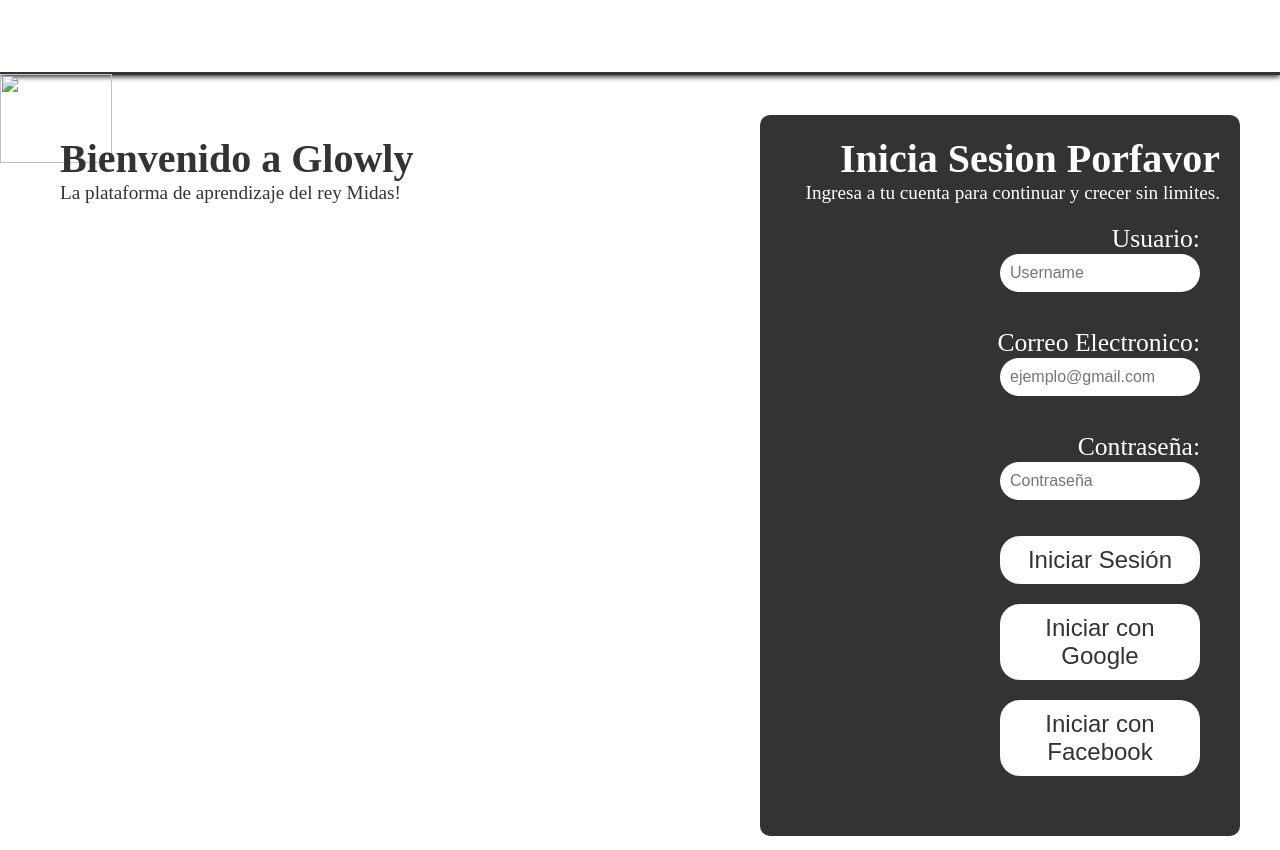
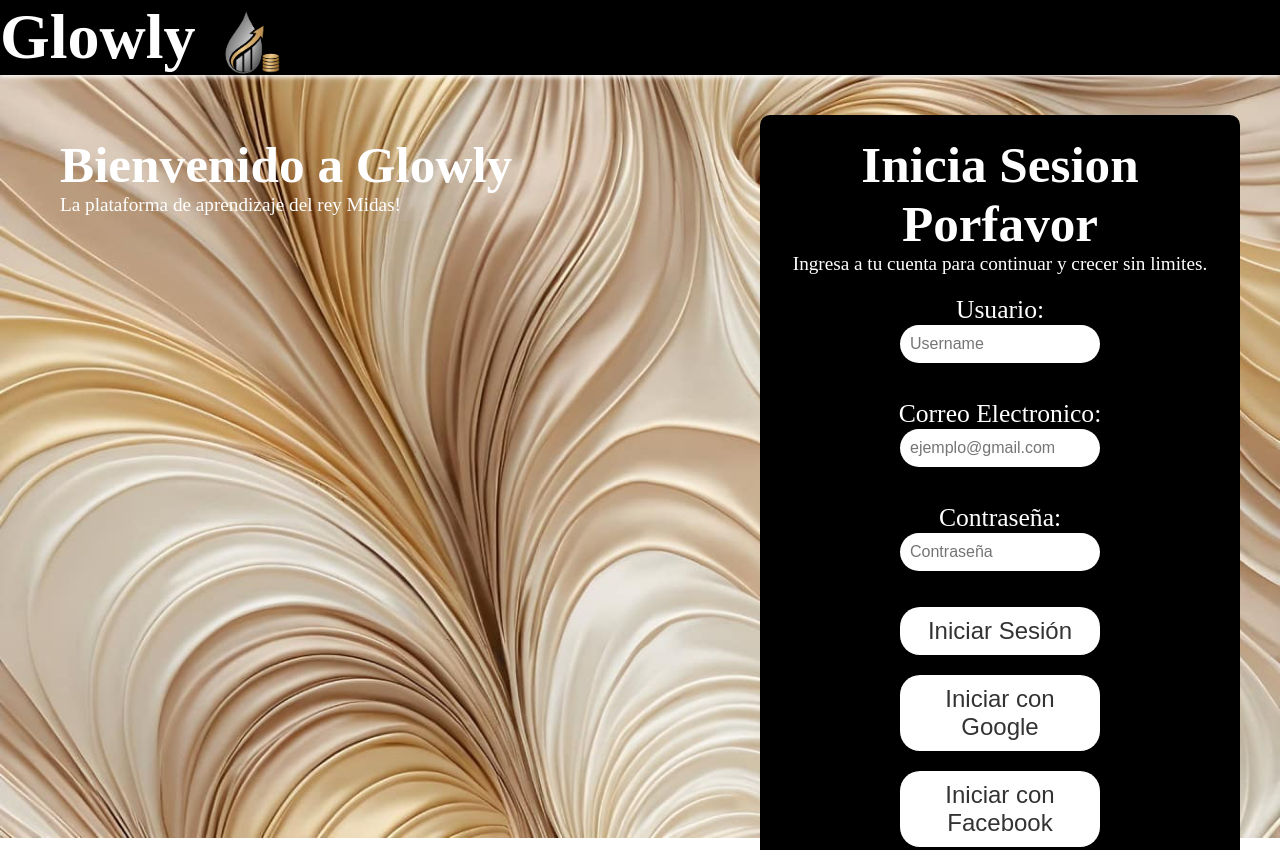
Before and after one commit to JanGomez09/Glowly, a plain HTML site: page index.html in a window 1280 px wide. Shown: the top 850 px of the page. Drawn offline with Linux system fonts and the light colour scheme.

Commit message:
Add files via upload

```diff
--- a/Styles/style1.css
+++ b/Styles/style1.css
@@ -4,12 +4,25 @@
     box-sizing: border-box;
 }
 
+body{
+    background-image: url("bg.jpeg");
+    background-size: cover; /* Estira y ajusta sin perder proporciones */
+    background-position: center; /* Centra la imagen */
+    background-repeat: no-repeat; /* Evita que la imagen se repita */
+    height: 100vh; /* Altura total de la pantalla */
+}
 
 header{
     height: 75px;
     font-size: 2em;
-    border-bottom: 3px solid #333333;
-    box-shadow: #333333 0px 2px 5px;
+    border-bottom: 3px solid #000000;
+    box-shadow: #ffffff 0px 2px 5px;
+    background-color: rgb(0, 0, 0);
+    display: flex;
+}
+
+header img{
+    bottom: 20px;
 }
 
 .main{
@@ -32,7 +45,7 @@
 }
 
 .container h2{
-    font-size: 2.5em;
+    font-size: 3.2em;
 
 
 }
@@ -45,14 +58,14 @@
 
 .box{
     color: #FFFFFF;
-    background-color: #333333;
+    background-color: #000000;
     padding: 20px;
     border-radius: 10px;
 
 }
 
 .box-left{
-    color:  #333333;
+    color:  #ffffff;
     width: 60%;
     padding: 20px;
     border-radius: 10px;
@@ -61,13 +74,13 @@
 
 .box-right{
     color: #FFFFFF;
-    background-color: #333333;
+    background-color: rgb(0, 0, 0);
     padding: 20px;
     width: 40%;
     border-radius: 10px;
-    text-align: right;
+    text-align: center;
     display: flex;
-    align-items: right;
+    align-items: center;
     flex-direction: column;
 }
 
@@ -76,7 +89,7 @@
     display: flex;
     gap: 20px;
     flex-direction: column;
-    align-items: right;
+    align-items: center;
     padding: 20px;
 }
 
```
Also changed, not shown: Styles/bg.jpeg (added), Styles/logos.png (added).
